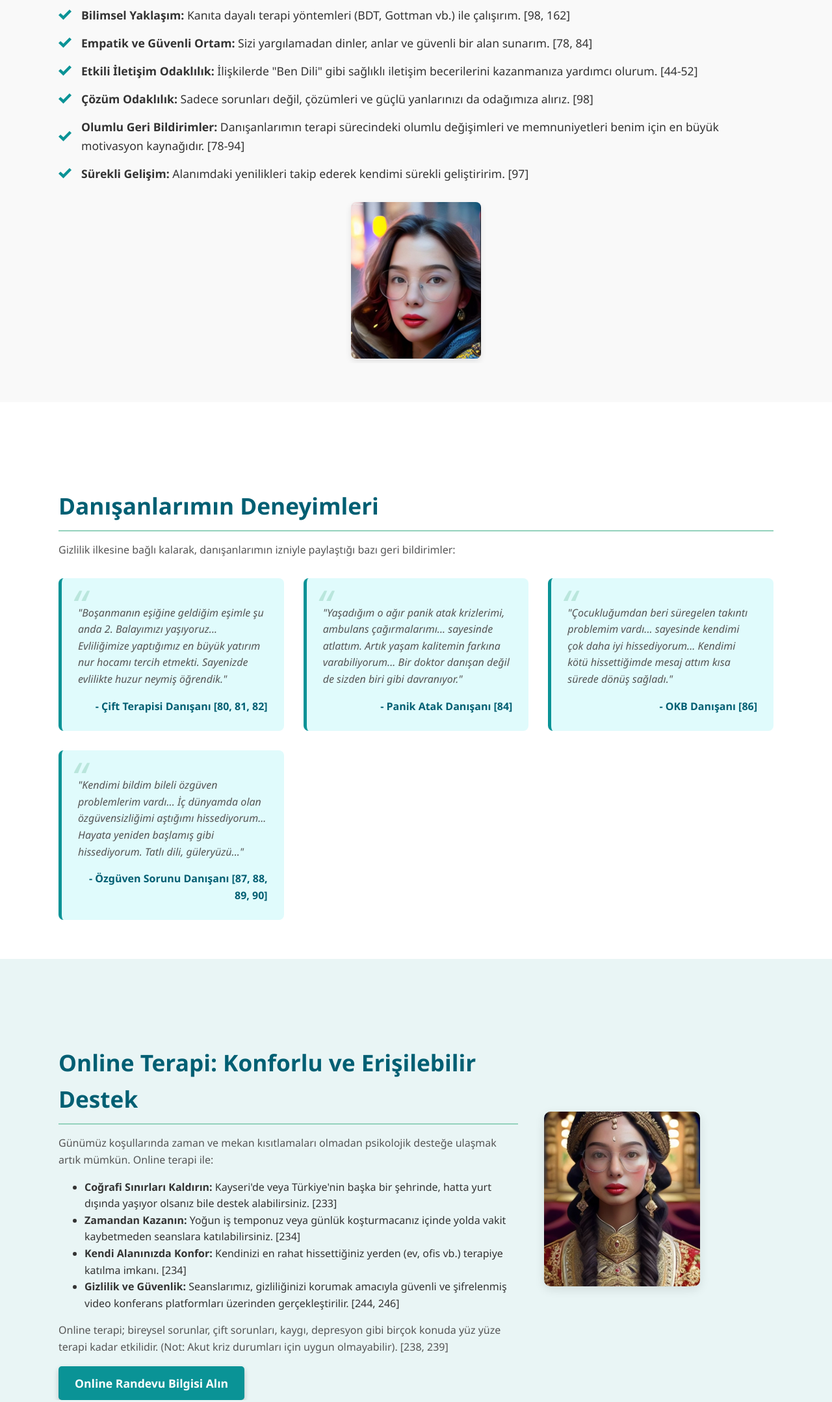
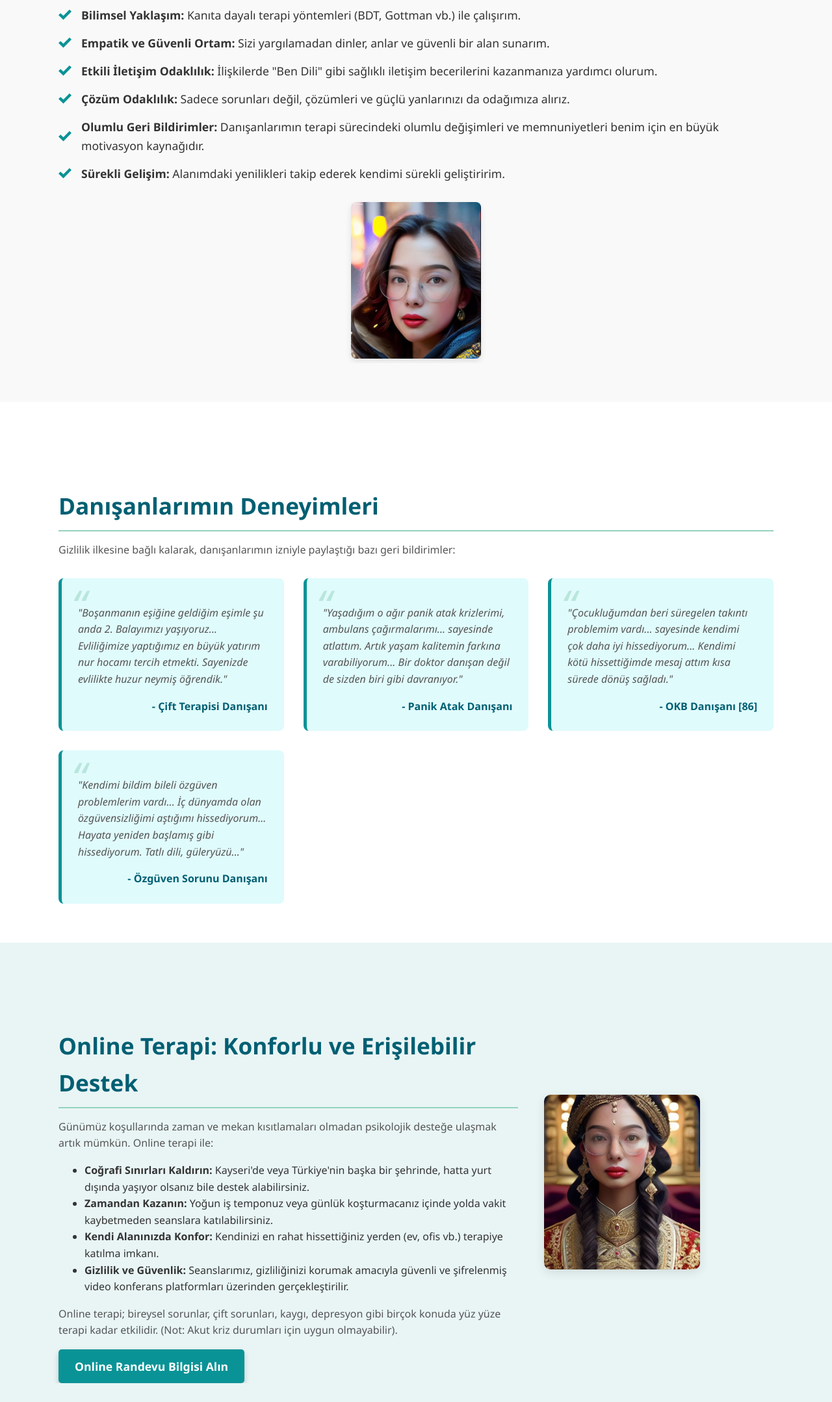
Before and after one commit to matematiksel/nur, a plain HTML site: page nur1.html in a window 1280 px wide. Shown: the part 2580-4738 px from the top of the page at 65% size. Drawn offline with Linux system fonts and the light colour scheme.

Commit message:
Update nur1.html

```diff
--- a/nur1.html
+++ b/nur1.html
@@ -400,12 +400,12 @@
             <h2>Neden Profesyonel Destek Almalısınız? Neden Ben?</h2>
             <p>Psikolojik destek almak, zayıflık değil, kendinize ve ilişkilerinize yaptığınız değerli bir yatırımdır. Terapi sadece sorunlar olduğunda değil, ilişkileri güçlendirmek ve yaşam kalitesini artırmak için de önemli bir adımdır.</p>
             <ul>
-                <li><strong>Bilimsel Yaklaşım:</strong> Kanıta dayalı terapi yöntemleri (BDT, Gottman vb.) ile çalışırım. [98, 162]</li>
-                <li><strong>Empatik ve Güvenli Ortam:</strong> Sizi yargılamadan dinler, anlar ve güvenli bir alan sunarım. [78, 84]</li>
-                <li><strong>Etkili İletişim Odaklılık:</strong> İlişkilerde "Ben Dili" gibi sağlıklı iletişim becerilerini kazanmanıza yardımcı olurum. [44-52]</li>
-                <li><strong>Çözüm Odaklılık:</strong> Sadece sorunları değil, çözümleri ve güçlü yanlarınızı da odağımıza alırız. [98]</li>
-                 <li><strong>Olumlu Geri Bildirimler:</strong> Danışanlarımın terapi sürecindeki olumlu değişimleri ve memnuniyetleri benim için en büyük motivasyon kaynağıdır. [78-94]</li>
-                <li><strong>Sürekli Gelişim:</strong> Alanımdaki yenilikleri takip ederek kendimi sürekli geliştiririm. [97]</li>
+                <li><strong>Bilimsel Yaklaşım:</strong> Kanıta dayalı terapi yöntemleri (BDT, Gottman vb.) ile çalışırım.</li>
+                <li><strong>Empatik ve Güvenli Ortam:</strong> Sizi yargılamadan dinler, anlar ve güvenli bir alan sunarım.</li>
+                <li><strong>Etkili İletişim Odaklılık:</strong> İlişkilerde "Ben Dili" gibi sağlıklı iletişim becerilerini kazanmanıza yardımcı olurum.</li>
+                <li><strong>Çözüm Odaklılık:</strong> Sadece sorunları değil, çözümleri ve güçlü yanlarınızı da odağımıza alırız.</li>
+                 <li><strong>Olumlu Geri Bildirimler:</strong> Danışanlarımın terapi sürecindeki olumlu değişimleri ve memnuniyetleri benim için en büyük motivasyon kaynağıdır.</li>
+                <li><strong>Sürekli Gelişim:</strong> Alanımdaki yenilikleri takip ederek kendimi sürekli geliştiririm.</li>
             </ul>
              <div style="text-align:center; margin-top: 30px;">
                  <img src="nur3.png" alt="Nur Hisarcıklıoğlu Ofis Ortamı" style="max-width: 60%; border-radius: 8px; box-shadow: 0 4px 10px rgba(0,0,0,0.1);">
@@ -420,11 +420,11 @@
             <div class="testimonial-grid">
                 <div class="testimonial-item">
                     <p>"Boşanmanın eşiğine geldiğim eşimle şu anda 2. Balayımızı yaşıyoruz... Evliliğimize yaptığımız en büyük yatırım nur hocamı tercih etmekti. Sayenizde evlilikte huzur neymiş öğrendik."</p>
-                    <div class="testimonial-author">- Çift Terapisi Danışanı [80, 81, 82]</div>
+                    <div class="testimonial-author">- Çift Terapisi Danışanı</div>
                 </div>
                  <div class="testimonial-item">
                     <p>"Yaşadığım o ağır panik atak krizlerimi, ambulans çağırmalarımı... sayesinde atlattım. Artık yaşam kalitemin farkına varabiliyorum... Bir doktor danışan değil de sizden biri gibi davranıyor."</p>
-                    <div class="testimonial-author">- Panik Atak Danışanı [84]</div>
+                    <div class="testimonial-author">- Panik Atak Danışanı</div>
                 </div>
                  <div class="testimonial-item">
                     <p>"Çocukluğumdan beri süregelen takıntı problemim vardı... sayesinde kendimi çok daha iyi hissediyorum... Kendimi kötü hissettiğimde mesaj attım kısa sürede dönüş sağladı."</p>
@@ -432,7 +432,7 @@
                 </div>
                  <div class="testimonial-item">
                     <p>"Kendimi bildim bileli özgüven problemlerim vardı... İç dünyamda olan özgüvensizliğimi aştığımı hissediyorum... Hayata yeniden başlamış gibi hissediyorum. Tatlı dili, güleryüzü..."</p>
-                    <div class="testimonial-author">- Özgüven Sorunu Danışanı [87, 88, 89, 90]</div>
+                    <div class="testimonial-author">- Özgüven Sorunu Danışanı</div>
                 </div>
             </div>
         </div>
@@ -444,12 +444,12 @@
                 <h2>Online Terapi: Konforlu ve Erişilebilir Destek</h2>
                 <p>Günümüz koşullarında zaman ve mekan kısıtlamaları olmadan psikolojik desteğe ulaşmak artık mümkün. Online terapi ile:</p>
                  <ul>
-                    <li><strong>Coğrafi Sınırları Kaldırın:</strong> Kayseri'de veya Türkiye'nin başka bir şehrinde, hatta yurt dışında yaşıyor olsanız bile destek alabilirsiniz. [233]</li>
-                    <li><strong>Zamandan Kazanın:</strong> Yoğun iş temponuz veya günlük koşturmacanız içinde yolda vakit kaybetmeden seanslara katılabilirsiniz. [234]</li>
-                    <li><strong>Kendi Alanınızda Konfor:</strong> Kendinizi en rahat hissettiğiniz yerden (ev, ofis vb.) terapiye katılma imkanı. [234]</li>
-                    <li><strong>Gizlilik ve Güvenlik:</strong> Seanslarımız, gizliliğinizi korumak amacıyla güvenli ve şifrelenmiş video konferans platformları üzerinden gerçekleştirilir. [244, 246]</li>
+                    <li><strong>Coğrafi Sınırları Kaldırın:</strong> Kayseri'de veya Türkiye'nin başka bir şehrinde, hatta yurt dışında yaşıyor olsanız bile destek alabilirsiniz.</li>
+                    <li><strong>Zamandan Kazanın:</strong> Yoğun iş temponuz veya günlük koşturmacanız içinde yolda vakit kaybetmeden seanslara katılabilirsiniz.</li>
+                    <li><strong>Kendi Alanınızda Konfor:</strong> Kendinizi en rahat hissettiğiniz yerden (ev, ofis vb.) terapiye katılma imkanı.</li>
+                    <li><strong>Gizlilik ve Güvenlik:</strong> Seanslarımız, gizliliğinizi korumak amacıyla güvenli ve şifrelenmiş video konferans platformları üzerinden gerçekleştirilir.</li>
                 </ul>
-                 <p>Online terapi; bireysel sorunlar, çift sorunları, kaygı, depresyon gibi birçok konuda yüz yüze terapi kadar etkilidir. (Not: Akut kriz durumları için uygun olmayabilir). [238, 239]</p>
+                 <p>Online terapi; bireysel sorunlar, çift sorunları, kaygı, depresyon gibi birçok konuda yüz yüze terapi kadar etkilidir. (Not: Akut kriz durumları için uygun olmayabilir).</p>
                 <a href="#contact" class="cta-button" style="background-color: #0a9396;">Online Randevu Bilgisi Alın</a>
             </div>
              <img src="nur4.png" alt="Online terapi konsepti"> </div>
```
